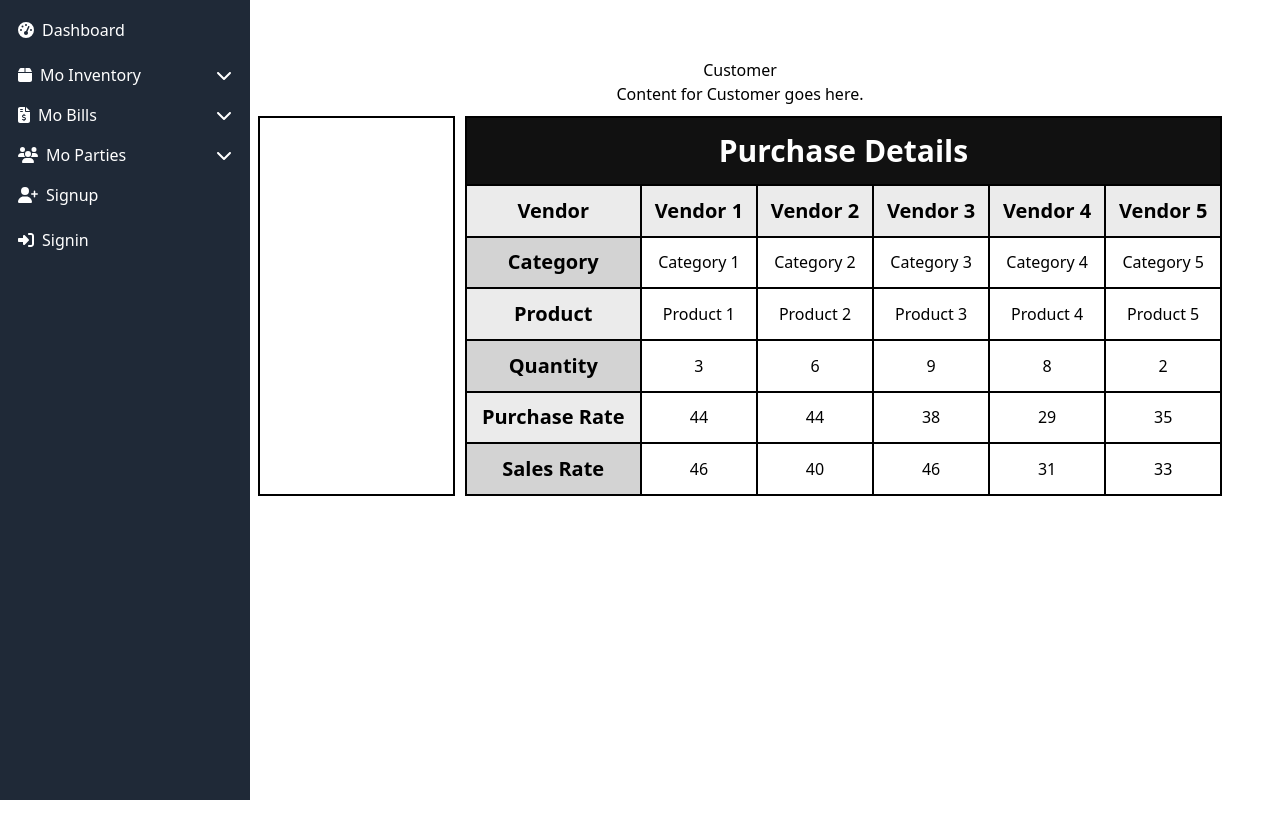
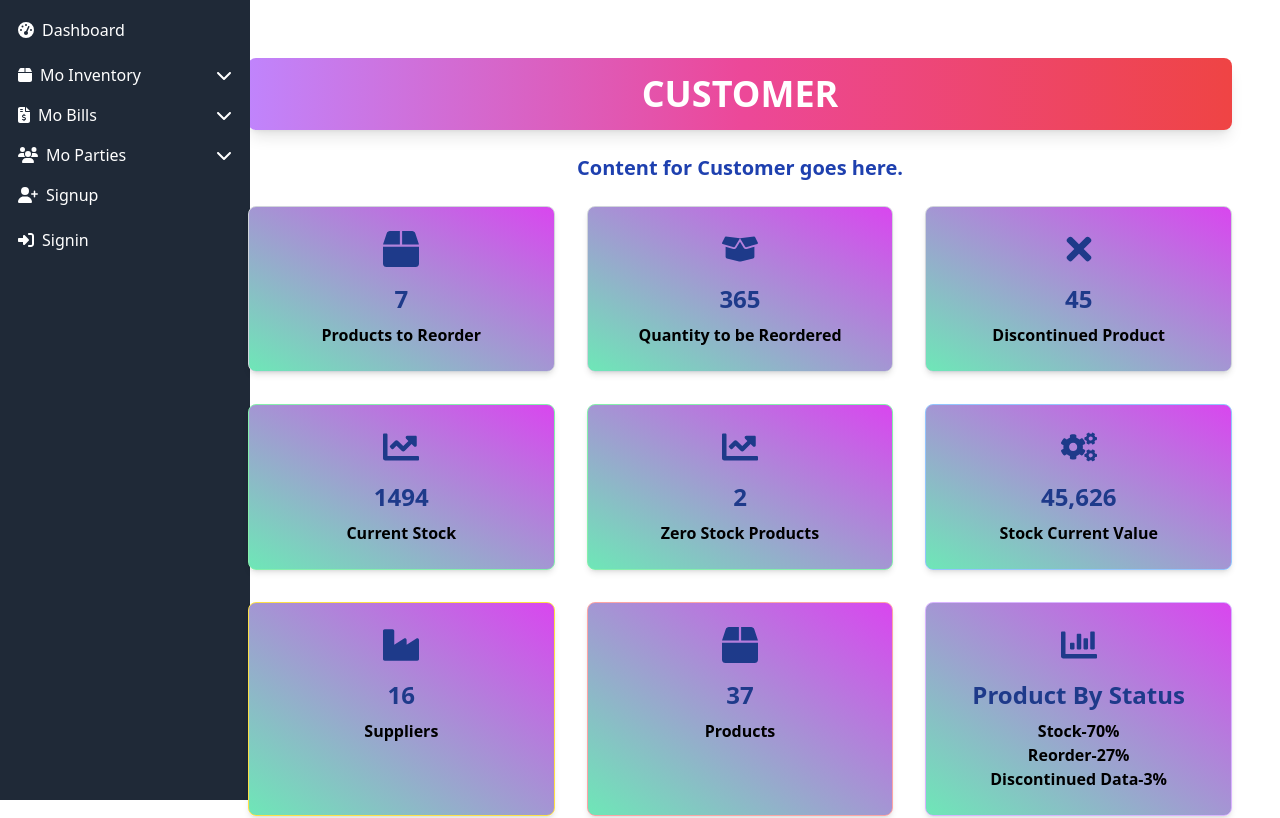
Before and after one commit to Anishkumar1235/inventory-management-grp1, a React (Vite) app: page /mo-parties/customer in a window 1280 px wide. Shown: the top 818 px of the page. Built offline with nearby package versions, Linux system fonts and the light colour scheme.

Commit message:
update in customer part

```diff
--- a/src/Customer.jsx
+++ b/src/Customer.jsx
@@ -1,14 +1,18 @@
-// src/Customer.jsx
+
 import React from 'react';
 import PurchaseTable from './components/PurchaseTable';
+import Buy from './components/Buy';
 
 
 const Customer = () => {
   return (
 
     <div>
-      <h1>Customer</h1>
-      <p>Content for Customer goes here.</p>
+      <h1 className='text-4xl font-bold text-center  bg-gradient-to-r from-purple-400 via-pink-500 to-red-500  text-white
+       p-4 shadow-lg rounded-lg'>CUSTOMER</h1><br />
+      <p className='text-xl font-bold text-blue-800'>Content for Customer goes here.</p>
+      <br />
+        <Buy />
         <PurchaseTable />
 
     </div>
--- /dev/null
+++ b/src/components/Buy.jsx
@@ -0,0 +1,41 @@
+
+import React from 'react';
+import Card from './Card';
+import { FaBox, FaBoxOpen, FaCogs, FaChartLine, FaIndustry, FaChartBar, FaTimes } from 'react-icons/fa';
+
+const Buy = () => {
+  const graphData = [
+    { label: 'Stock', value: 150 },
+    { label: 'Reorder', value: 100 },
+    { label: 'Discontinued', value: 50 },
+  ];
+
+  return (
+    <div className=" grid grid-cols-1 sm:grid-cols-2 md:grid-cols-3 gap-8">
+      <Card icon={<FaBox />} number="7" description="Products to Reorder" />
+      <Card icon={<FaBoxOpen />} number="365" description="Quantity to be Reordered" />
+      <Card icon={<FaTimes/>} number="45" description="Discontinued Product" />
+      <Card icon={<FaChartLine />} number="1494" description="Current Stock" type="stock" />
+      <Card icon={<FaChartLine />} number="2" description="Zero Stock Products" type="stock" />
+      <Card icon={<FaCogs />} number="45,626" description="Stock Current Value" type="value" />
+      <Card icon={<FaIndustry />} number="16" description="Suppliers" type="supplier" />
+      <Card icon={<FaBox />} number="37" description="Products" type="product" />
+      <Card
+        icon={<FaChartBar />}
+        number="Product By Status"
+        description={
+          <>
+            Stock-70%<br />
+            Reorder-27%<br />
+            Discontinued Data-3%
+          </>
+        }
+        type="graph"
+        data={graphData}
+      />
+      <br />
+    </div>
+  );
+};
+
+export default Buy;
--- /dev/null
+++ b/src/components/Card.jsx
@@ -0,0 +1,73 @@
+
+import React from 'react';
+import PropTypes from 'prop-types';
+
+const Card = ({ icon, number, description, type }) => {
+  const colorClasses = {
+    default: {
+      bg: 'bg-gradient-to-tr from-emerald-300 to-fuchsia-500 shadow-md',
+      border: 'border-gray-300',
+      text: 'text-blue-900',
+    },
+    value: {
+      bg: 'bg-gradient-to-tr from-emerald-300 to-fuchsia-500 shadow-md',
+      border: 'border-blue-300',
+      text: 'text-blue-900',
+    },
+    stock: {
+      bg: 'bg-gradient-to-tr from-emerald-300 to-fuchsia-500 shadow-md',
+      border: 'border-green-300',
+      text: 'text-blue-900',
+    },
+    supplier: {
+      bg: 'bg-gradient-to-tr from-emerald-300 to-fuchsia-500 shadow-md',
+      border: 'border-yellow-300',
+      text: 'text-blue-900',
+    },
+    product: {
+      bg: 'bg-gradient-to-tr from-emerald-300 to-fuchsia-500 shadow-md',
+      border: 'border-red-300',
+      text: 'text-blue-900',
+    },
+    graph: {
+      bg: 'bg-gradient-to-tr from-emerald-300 to-fuchsia-500 shadow-md',
+      border: 'border-purple-300',
+      text: 'text-blue-900',
+    }
+  };
+
+  const { bg, border, text } = colorClasses[type] || colorClasses.default;
+
+  return (
+    <div className={`flex flex-col items-center p-6 ${bg} ${border} ${text} border rounded-lg shadow-md transition-transform transform hover:scale-105`}>
+      {icon && (
+        <div className={`flex items-center justify-center text-4xl mb-4 ${text}`}>
+          {icon}
+        </div>
+      )}
+      {number && (
+        <div className={`text-2xl font-semibold ${text} mb-2 text-center`}>
+          {number}
+        </div>
+      )}
+      {description && (
+        <p className="text-black font-bold text-center">
+          {description}
+        </p>
+      )}
+    </div>
+  );
+};
+
+Card.propTypes = {
+  icon: PropTypes.node,
+  number: PropTypes.string,
+  description: PropTypes.string,
+  type: PropTypes.oneOf(['default', 'value', 'stock', 'supplier', 'product', 'graph']),
+};
+
+Card.defaultProps = {
+  type: 'default',
+};
+
+export default Card;
--- /dev/null
+++ b/src/components/PieChart.jsx
@@ -0,0 +1,41 @@
+// src/components/PieChart.js
+
+import React from 'react';
+import { Pie } from 'react-chartjs-2';
+import { Chart as ChartJS, Title, Tooltip, Legend, ArcElement } from 'chart.js';
+
+// Register the required components for Chart.js
+ChartJS.register(Title, Tooltip, Legend, ArcElement);
+
+const data = {
+  labels: ['Red', 'Blue', 'Yellow'],
+  datasets: [
+    {
+      label: 'My First Dataset',
+      data: [300, 50, 100],
+      backgroundColor: [
+        'rgb(255, 99, 132)',
+        'rgb(54, 162, 235)',
+        'rgb(255, 205, 86)',
+      ],
+      hoverOffset: 4,
+    },
+  ],
+};
+
+const options = {
+  responsive: true,
+  plugins: {
+    legend: {
+      position: 'bottom',
+    },
+  },
+};
+
+const PieChart = () => (
+  <div className="flex justify-center items-center p-4   rounded-lg  w-80 h-screen">
+    <Pie data={data} options={options} />
+  </div>
+);
+
+export default PieChart;
--- a/src/components/PurchaseTable.css
+++ b/src/components/PurchaseTable.css
@@ -1,38 +1,16 @@
 table {
   width: 100%;
-  height: 100%;
   border-collapse: collapse;
 }
 
-th,
-td {
+th, td {
   border: 2px solid black;
   padding: 8px;
   text-align: center;
 }
 
-th {
-  background-color: #ebebeb;
-  font-size: 20px;
+td:hover {
+  font-weight: bold;
+  color: white;
+  background-color: black;
 }
-h1 {
-  text-align: center;
-  font-size: 40px;
-}
-
-.container {
-  display: flex;
-  align-items: center;
-  justify-content: center;
-  gap: 10px;
-  height: 400px;
-}
-.card1 {
-  height: 380px;
-  width: 20%;
-  border: 2px solid black;
-}
-.card2 {
-  height: 380px;
-  width: 77%;
-}
--- a/src/components/PurchaseTable.jsx
+++ b/src/components/PurchaseTable.jsx
@@ -1,30 +1,34 @@
-import React from 'react';
-import './PurchaseTable.css'
+import React from "react";
+import "./PurchaseTable.css";
+import PieChart from "./PieChart";
 
 const PurchaseTable = () => {
   return (
-
-
-<div className="container">
-  <div className="card1">
-
+    <div className="container bg-gradient-to-tr from-emerald-300 to-fuchsia-500 shadow-md p-4 rounded-lg">
+      <div className="flex flex-col lg:flex-row items-center justify-between gap-4">
+        <div className="card1 w-full lg:w-1/3 flex justify-center items-center">
+          <PieChart />
         </div>
-  <div className="card2">
-  <table>
+        <div className="card2 w-full lg:w-2/3 overflow-x-auto">
+          <table className="min-w-full bg-white border-collapse">
+            <thead>
               <tr>
-    <th colSpan={6} style={{fontSize:'30px', backgroundColor:'#111', color:'white'}}>Purchase Details</th>
-
+                <th colSpan={6} className="text-2xl bg-gray-900 text-white p-4">
+                  Purchase Details
+                </th>
               </tr>
               <tr>
-    <th >Vendor</th>
+                <th>Vendor</th>
                 <th>Vendor 1</th>
                 <th>Vendor 2</th>
                 <th>Vendor 3</th>
                 <th>Vendor 4</th>
                 <th>Vendor 5</th>
               </tr>
+            </thead>
+            <tbody>
               <tr>
-  <th  style={{backgroundColor:'	#D3D3D3'}}>Category</th>
+                <th className="bg-gray-200">Category</th>
                 <td>Category 1</td>
                 <td>Category 2</td>
                 <td>Category 3</td>
@@ -32,7 +36,7 @@ const PurchaseTable = () => {
                 <td>Category 5</td>
               </tr>
               <tr>
-  <th >Product</th>
+                <th>Product</th>
                 <td>Product 1</td>
                 <td>Product 2</td>
                 <td>Product 3</td>
@@ -40,7 +44,7 @@ const PurchaseTable = () => {
                 <td>Product 5</td>
               </tr>
               <tr>
-  <th style={{backgroundColor:'	#D3D3D3'}}>Quantity</th>
+                <th className="bg-gray-200">Quantity</th>
                 <td>3</td>
                 <td>6</td>
                 <td>9</td>
@@ -48,7 +52,7 @@ const PurchaseTable = () => {
                 <td>2</td>
               </tr>
               <tr>
-  <th >Purchase Rate</th>
+                <th>Purchase Rate</th>
                 <td>44</td>
                 <td>44</td>
                 <td>38</td>
@@ -56,14 +60,16 @@ const PurchaseTable = () => {
                 <td>35</td>
               </tr>
               <tr>
-  <th style={{backgroundColor:'	#D3D3D3'}} >Sales Rate</th>
+                <th className="bg-gray-200">Sales Rate</th>
                 <td>46</td>
                 <td>40</td>
                 <td>46</td>
                 <td>31</td>
                 <td>33</td>
               </tr>
+            </tbody>
           </table>
+        </div>
       </div>
     </div>
   );
```
Also changed, not shown: src/Sales.jsx (+17 -18 lines). Lines whose indentation alone changed are shown as unchanged.
